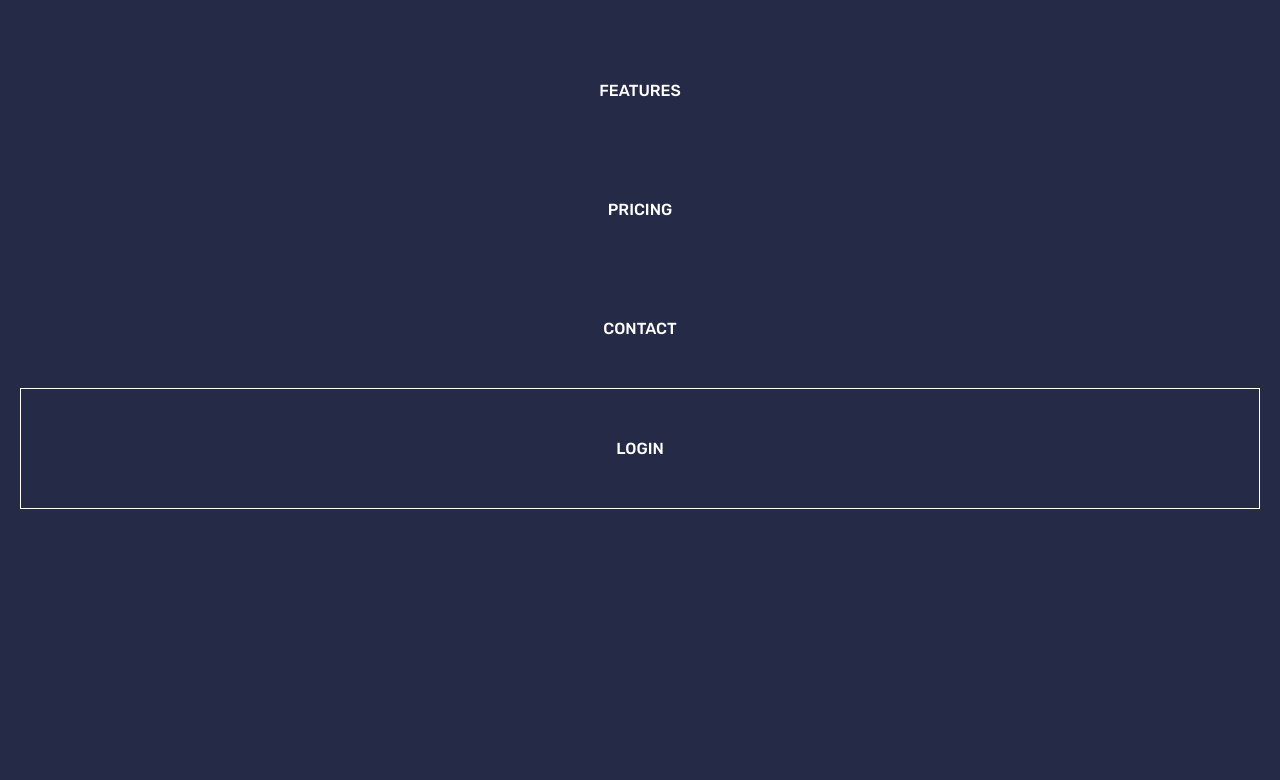
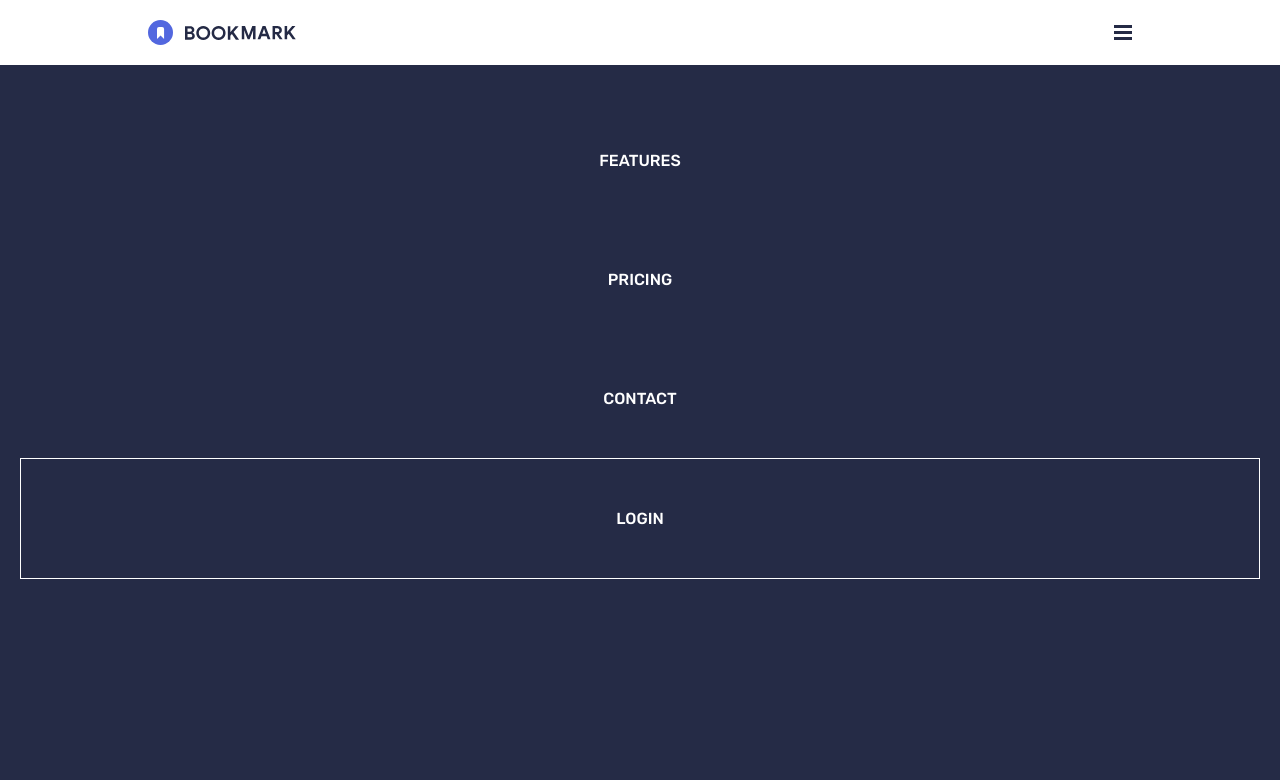
Before and after one commit to felixekunola/felixbookmark, a plain HTML site: page index.html in a window 1280 px wide. Both pictures are taken after a click on the element 1123 px from the left and 32 px from the top of the page. Shown: the top 780 px of the page. Drawn offline with Linux system fonts and the light colour scheme.

Commit message:
uiueffiiOJIJIO

```diff
--- a/style.css
+++ b/style.css
@@ -558,7 +558,7 @@ footer {
         background-color: hsl(229, 31%, 21%);
         position: absolute;
         width: 100%;
-        top: -5px;
+        top: 65px;
         padding: 20px;
         z-index: 5;
         display: none;
```
